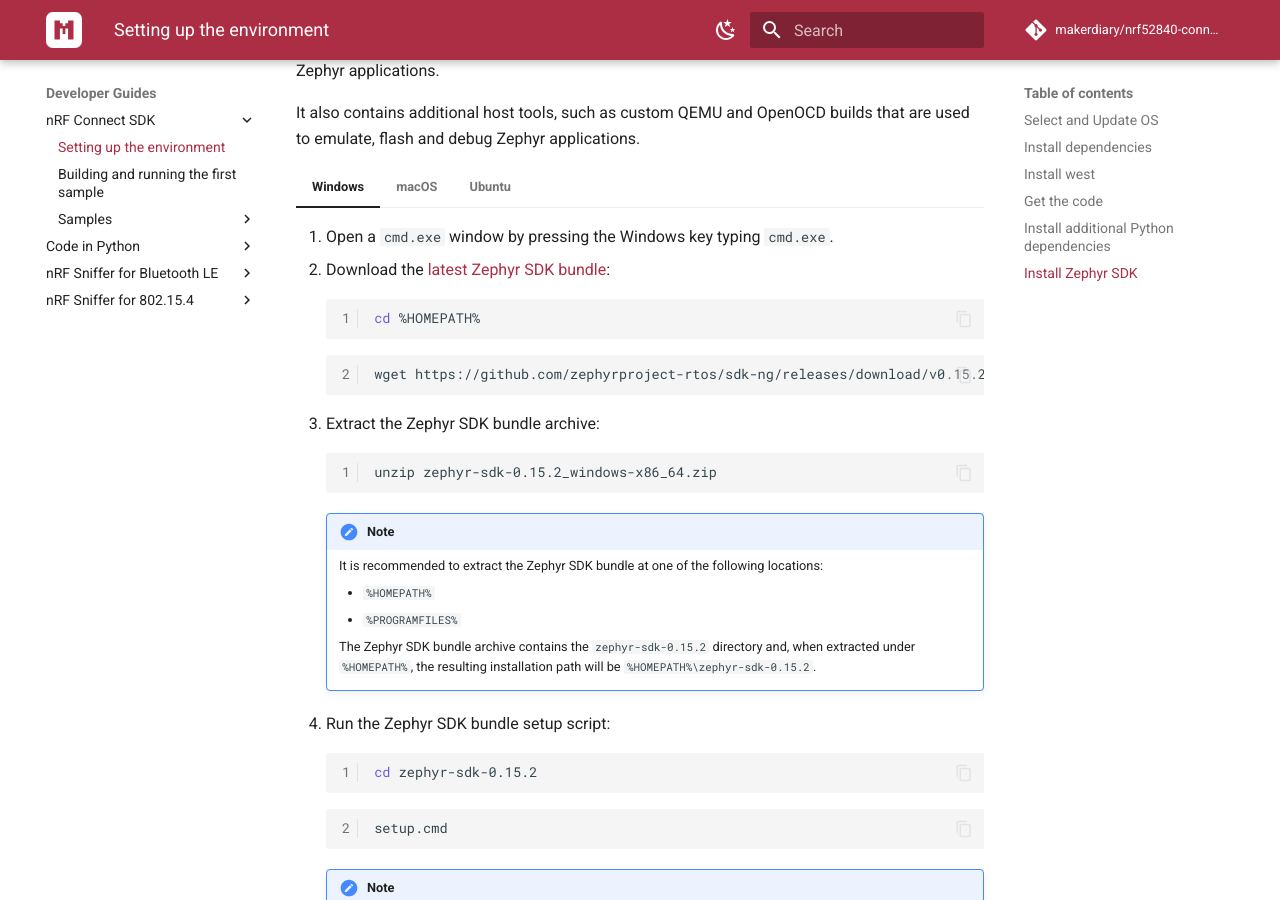
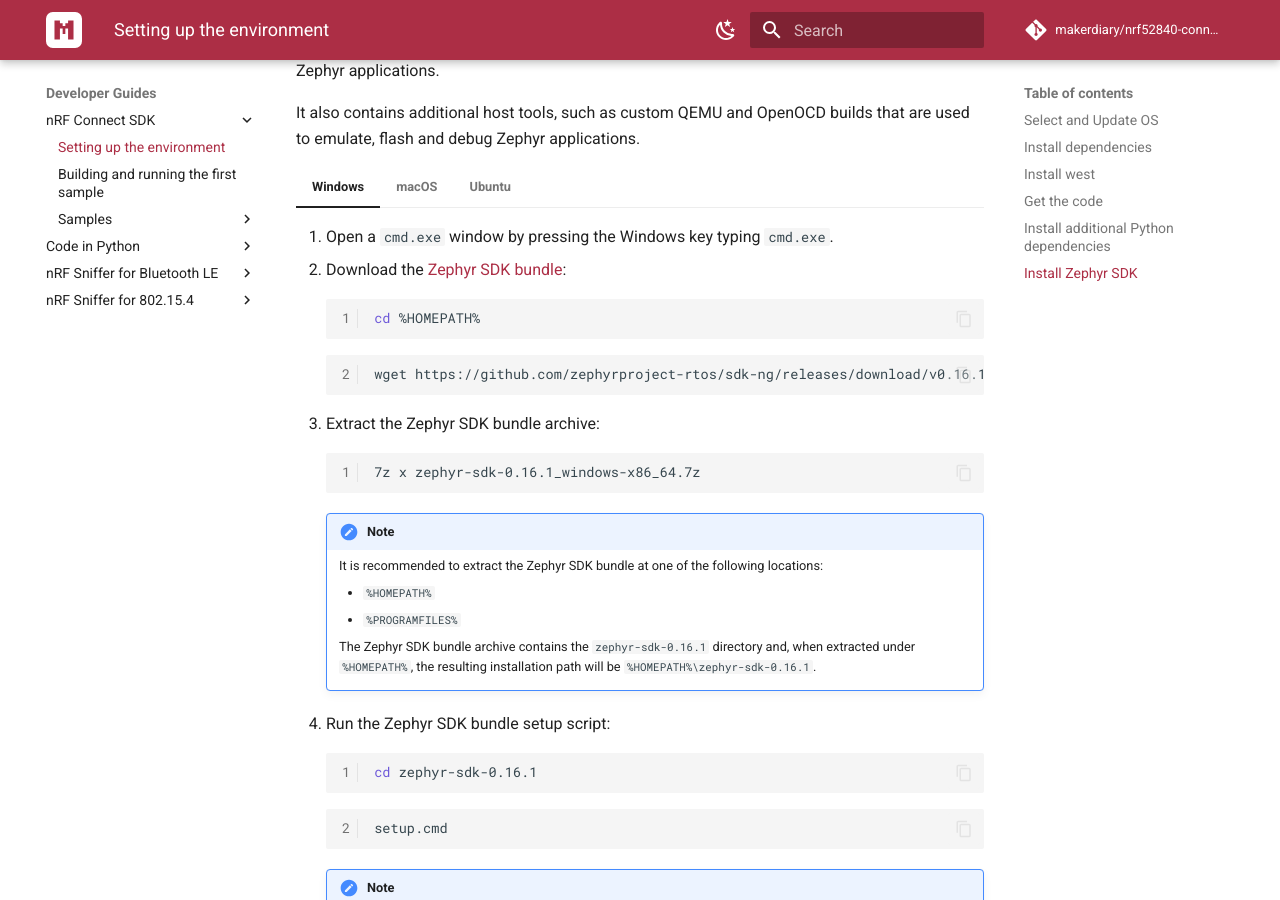
Before and after one commit to makerdiary/nrf52840-connectkit, an MkDocs documentation site: the page built from docs/guides/ncs/setup.md, in a window 1280 px wide and 900 px high, scrolled down 3914 px. Built offline with MkDocs 1.6.1 and Material for MkDocs 9.7.7, drawn with Linux system fonts in a browser that asks for light colours; comment, search, counter and statistics services are not loaded.

Commit message:
Update to Zephyr SDK 0.16.1
Signed-off-by: Zelin Cai <zelin@makerdiary.com>

````diff
--- a/docs/guides/ncs/setup.md
+++ b/docs/guides/ncs/setup.md
@@ -390,20 +390,20 @@
 === "Windows"
 
     1. Open a `cmd.exe` window by pressing the Windows key typing `cmd.exe`.
-    2. Download the [latest Zephyr SDK bundle]:
+    2. Download the [Zephyr SDK bundle]:
 
         ``` bash linenums="1"
         cd %HOMEPATH%
         ```
 
         ``` bash linenums="2"
-        wget https://github.com/zephyrproject-rtos/sdk-ng/releases/download/v0.15.2/zephyr-sdk-0.15.2_windows-x86_64.zip
+        wget https://github.com/zephyrproject-rtos/sdk-ng/releases/download/v0.16.1/zephyr-sdk-0.16.1_windows-x86_64.7z
         ```
 
     3. Extract the Zephyr SDK bundle archive:
 
         ``` bash linenums="1"
-        unzip zephyr-sdk-0.15.2_windows-x86_64.zip
+        7z x zephyr-sdk-0.16.1_windows-x86_64.7z
         ```
 
         !!! Note
@@ -412,12 +412,12 @@
             - `%HOMEPATH%`
             - `%PROGRAMFILES%`
 
-            The Zephyr SDK bundle archive contains the `zephyr-sdk-0.15.2` directory and, when extracted under `%HOMEPATH%`, the resulting installation path will be `%HOMEPATH%\zephyr-sdk-0.15.2`.
+            The Zephyr SDK bundle archive contains the `zephyr-sdk-0.16.1` directory and, when extracted under `%HOMEPATH%`, the resulting installation path will be `%HOMEPATH%\zephyr-sdk-0.16.1`.
 
     4. Run the Zephyr SDK bundle setup script:
 
         ``` bash linenums="1"
-        cd zephyr-sdk-0.15.2
+        cd zephyr-sdk-0.16.1
         ```
 
         ``` bash linenums="2"
@@ -431,18 +431,18 @@
 
 === "macOS"
 
-    1. Download and verify the [latest Zephyr SDK bundle]:
+    1. Download and verify the [Zephyr SDK bundle]:
 
         ``` bash linenums="1"
         cd ~
         ```
 
         ``` bash linenums="2"
-        wget https://github.com/zephyrproject-rtos/sdk-ng/releases/download/v0.15.2/zephyr-sdk-0.15.2_macos-x86_64.tar.gz
+        wget https://github.com/zephyrproject-rtos/sdk-ng/releases/download/v0.16.1/zephyr-sdk-0.16.1_macos-x86_64.tar.xz
         ```
 
         ``` bash linenums="3"
-        wget -O - https://github.com/zephyrproject-rtos/sdk-ng/releases/download/v0.15.2/sha256.sum | shasum --check --ignore-missing
+        wget -O - https://github.com/zephyrproject-rtos/sdk-ng/releases/download/v0.16.1/sha256.sum | shasum --check --ignore-missing
         ```
 
         If your host architecture is 64-bit ARM (Apple Silicon, also known as M1), replace `x86_64` with `aarch64` in order to download the 64-bit ARM macOS SDK.
@@ -450,7 +450,7 @@
     2. Extract the Zephyr SDK bundle archive:
 
         ``` bash linenums="1"
-        tar xvf zephyr-sdk-0.15.2_macos-x86_64.tar.gz
+        tar xvf zephyr-sdk-0.16.1_macos-x86_64.tar.xz
         ```
 
         !!! Note
@@ -463,12 +463,12 @@
             - `/opt`
             - `/usr/local`
 
-            The Zephyr SDK bundle archive contains the `zephyr-sdk-0.15.2` directory and, when extracted under `$HOME`, the resulting installation path will be `$HOME/zephyr-sdk-0.15.2`.
+            The Zephyr SDK bundle archive contains the `zephyr-sdk-0.16.1` directory and, when extracted under `$HOME`, the resulting installation path will be `$HOME/zephyr-sdk-0.16.1`.
 
     3. Run the Zephyr SDK bundle setup script:
 
         ``` bash linenums="1"
-        cd zephyr-sdk-0.15.2
+        cd zephyr-sdk-0.16.1
         ```
 
         ``` bash linenums="2"
@@ -482,18 +482,18 @@
 
 === "Ubuntu"
 
-    1. Download and verify the [latest Zephyr SDK bundle]:
+    1. Download and verify the [Zephyr SDK bundle]:
 
         ``` bash linenums="1"
         cd ~
         ```
 
         ``` bash linenums="2"
-        wget https://github.com/zephyrproject-rtos/sdk-ng/releases/download/v0.15.2/zephyr-sdk-0.15.2_linux-x86_64.tar.gz
+        wget https://github.com/zephyrproject-rtos/sdk-ng/releases/download/v0.16.1/zephyr-sdk-0.16.1_linux-x86_64.tar.xz
         ```
 
         ``` bash linenums="3"
-        wget -O - https://github.com/zephyrproject-rtos/sdk-ng/releases/download/v0.15.2/sha256.sum | shasum --check --ignore-missing
+        wget -O - https://github.com/zephyrproject-rtos/sdk-ng/releases/download/v0.16.1/sha256.sum | shasum --check --ignore-missing
         ```
 
         If your host architecture is 64-bit ARM (for example, Raspberry Pi), replace `x86_64` with `aarch64` in order to download the 64-bit ARM Linux SDK.
@@ -502,7 +502,7 @@
     2. Extract the Zephyr SDK bundle archive:
 
         ``` bash linenums="1"
-        tar xvf zephyr-sdk-0.15.2_linux-x86_64.tar.gz
+        tar xvf zephyr-sdk-0.16.1_linux-x86_64.tar.xz
         ```
 
         !!! Note
@@ -515,12 +515,12 @@
             - `/opt`
             - `/usr/local`
 
-            The Zephyr SDK bundle archive contains the `zephyr-sdk-0.15.2` directory and, when extracted under `$HOME`, the resulting installation path will be `$HOME/zephyr-sdk-0.15.2`.
+            The Zephyr SDK bundle archive contains the `zephyr-sdk-0.16.1` directory and, when extracted under `$HOME`, the resulting installation path will be `$HOME/zephyr-sdk-0.16.1`.
 
     3. Run the Zephyr SDK bundle setup script:
 
         ``` bash linenums="1"
-        cd zephyr-sdk-0.15.2
+        cd zephyr-sdk-0.16.1
         ```
 
         ``` bash linenums="2"
@@ -535,7 +535,7 @@
     4. Install [udev] rules, which allow you to flash most Zephyr boards as a regular user:
 
         ``` bash linenums="1"
-        sudo cp ~/zephyr-sdk-0.15.2/sysroots/x86_64-pokysdk-linux/usr/share/openocd/contrib/60-openocd.rules /etc/udev/rules.d
+        sudo cp ~/zephyr-sdk-0.16.1/sysroots/x86_64-pokysdk-linux/usr/share/openocd/contrib/60-openocd.rules /etc/udev/rules.d
         ```
 
         ``` bash linenums="2"
@@ -552,5 +552,5 @@
 [west]: https://docs.zephyrproject.org/latest/develop/west/index.html
 [ncs-playground]: https://github.com/makerdiary/ncs-playground
 [Zephyr Software Development Kit (SDK)]: https://docs.zephyrproject.org/latest/develop/toolchains/zephyr_sdk.html#toolchain-zephyr-sdk
-[latest Zephyr SDK bundle]: https://github.com/zephyrproject-rtos/sdk-ng/releases
+[Zephyr SDK bundle]: https://github.com/zephyrproject-rtos/sdk-ng/releases/tag/v0.16.1
 [udev]: https://en.wikipedia.org/wiki/Udev
````
